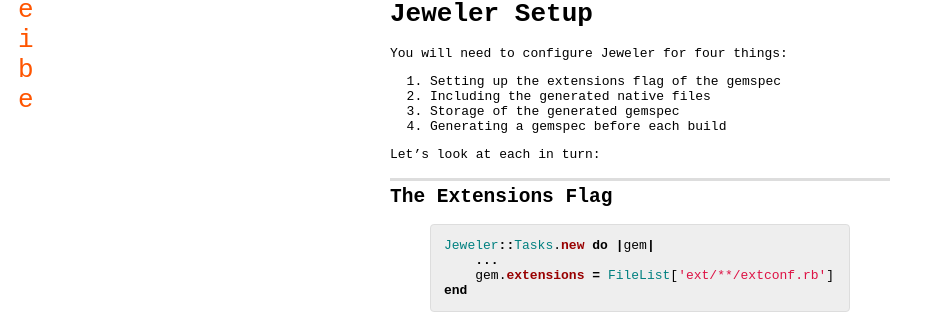
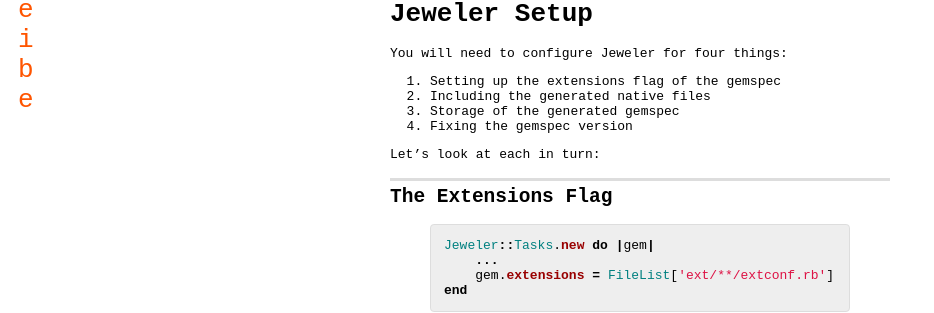
Before and after one commit to karottenreibe/karottenreibe.github.com, a Jekyll site: the page built from _posts/2009-10-25-jeweler-interlude.markdown, in a window 1280 px wide and 900 px high. Shown: the part 293-606 px from the top of the window, without its empty margins (0-934 px from the left). Built offline with Jekyll 4.4.1, drawn with Linux system fonts in a browser that asks for light colours; Markdown is read by kramdown in place of the engine named in the settings.

Commit message:
forgot to change the list of topics

```diff
--- a/_posts/2009-10-25-jeweler-interlude.markdown
+++ b/_posts/2009-10-25-jeweler-interlude.markdown
@@ -23,7 +23,7 @@
 1.  Setting up the extensions flag of the gemspec
 2.  Including the generated native files
 3.  Storage of the generated gemspec
-4.  Generating a gemspec before each build
+4.  Fixing the gemspec version
 
 Let's look at each in turn:
 
```
